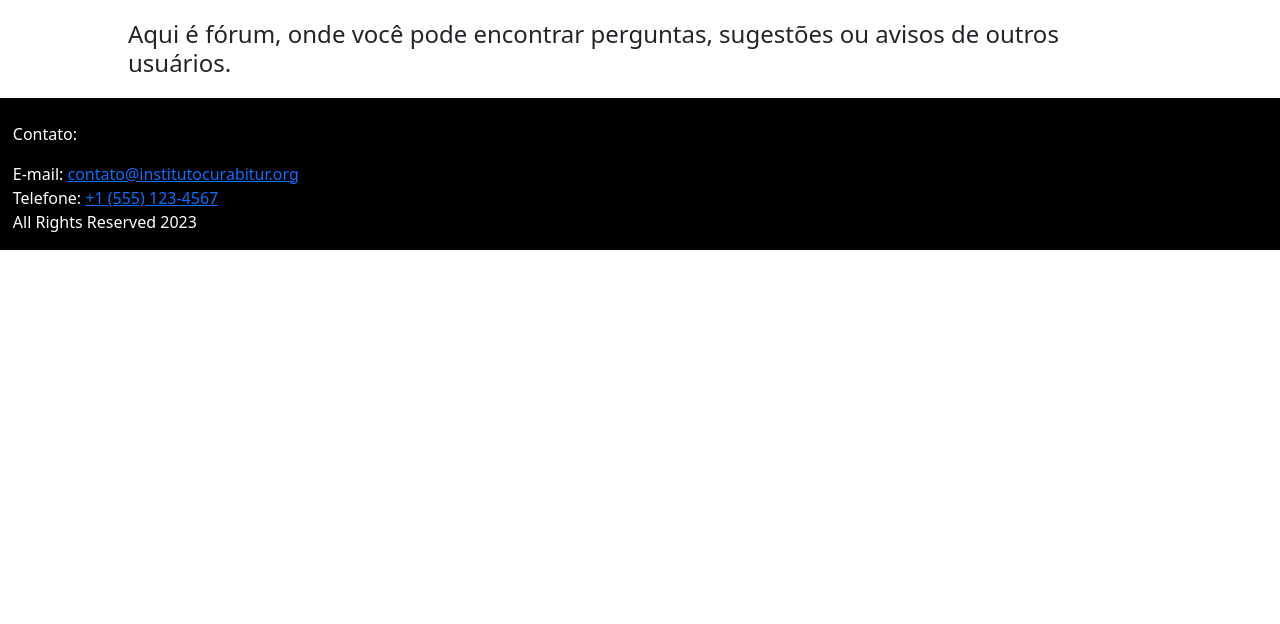
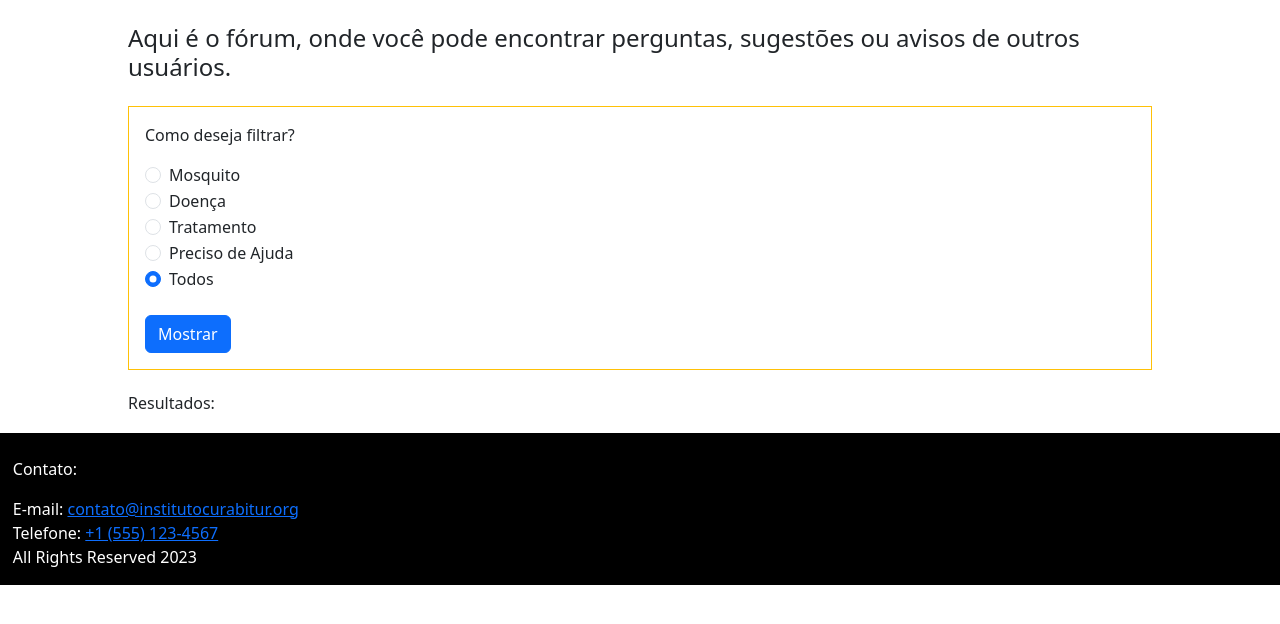
Before and after one commit to eenrique1001/PP2_EzioEnrique, a PHP site: page /forum.php in a window 1280 px wide. Shown: the part 80-704 px from the top of the page. Run offline with PHP 8.4, Linux system fonts and the light colour scheme; some libraries are stand-ins or nearby versions.

Commit message:
commit 9, finalizado praticamente

```diff
--- a/forum.php
+++ b/forum.php
@@ -1,3 +1,4 @@
+
 <!DOCTYPE html>
 <html lang="en">
 <head>
@@ -15,9 +16,94 @@
         include_once('header.php');
     ?>
     <main>
-        <article>
-            <h4>Aqui é fórum, onde você pode encontrar perguntas, sugestões ou avisos de outros usuários.</h4>
-        </article>
+        <h4 class="mt-4">Aqui é o fórum, onde você pode encontrar perguntas, sugestões ou avisos de outros usuários.</h4>
+        <form name="basico" action="" method="post">
+            <div class="mt-4 p-3 border border-warning">
+                <p>Como deseja filtrar?</p>
+                <div class="form-check">
+                    <input type="radio" class="form-check-input" name="filtros" value="Mosquito">
+                    <label for="sim" class="form-check-label">Mosquito</label>
+                </div>
+                <div class="form-check">
+                    <input type="radio" class="form-check-input" name="filtros" value="Doença">
+                    <label for="nao" class="form-check-label">Doença</label>
+                </div>
+                <div class="form-check">
+                    <input type="radio" class="form-check-input" name="filtros" value="Tratamento">
+                    <label for="nao" class="form-check-label">Tratamento</label>
+                </div>
+                <div class="form-check">
+                    <input type="radio" class="form-check-input" name="filtros" value="Preciso de Ajuda">
+                    <label for="nao" class="form-check-label">Preciso de Ajuda</label>
+                </div>
+                <div class="form-check">
+                    <input type="radio" class="form-check-input" name="filtros" value="Todos" checked>
+                    <label for="nao" class="form-check-label">Todos</label>
+                </div>
+                <div class="mt-4">
+                    <button id="mostra" name="mostra" type="submit" class="btn btn-primary">Mostrar</button>
+                </div>
+            </div>
+        </form>
+        <div class="mt-4">
+            <h6>Resultados: </h6>
+            <?php
+            if(isset($_POST['mostra'])){
+                require 'conexao.php';
+                $pdo = mysqlConnect();
+                $escolha = $_POST['filtros'];
+                $opcoes = array(
+                    "Mosquito" => 2,
+                    "Doença" => 3,
+                    "Preciso de Ajuda" => 7,
+                    "Tratamento" => 5,
+                    "Todos" => 1
+                );
+
+                try{
+                    $sql = <<<SQL
+                        SELECT Nome, Assunto, Texto
+                        FROM Contato
+                        WHERE MOD(Assunto, $opcoes[$escolha]) = 0;
+                        SQL;
+                    $stmt = $pdo->query($sql);
+
+                }
+                catch (Exception $e){
+                    exit('Ocorreu uma falha '.$e->getMessage());
+                }
+
+                while($row = $stmt->fetch()){
+                    $nome = htmlspecialchars($row['Nome']);
+                    $assunto = $row['Assunto'];
+                    $texto = htmlspecialchars($row['Texto']);
+
+                    $key = "";
+
+                    if($assunto%2 == 0)
+                        $key .= array_search(2, $opcoes).", ";
+                    if($assunto%3 == 0)
+                        $key .= array_search(3, $opcoes).", ";
+                    if($assunto%5 == 0)
+                        $key .= array_search(5, $opcoes).", ";
+                    if($assunto%7 == 0)
+                        $key .= array_search(7, $opcoes).", ";
+
+                    $key = rtrim($key, ', ');
+
+                    echo $div = <<<DIV
+                    <div class="forum">
+                        <div>
+                            <p>$nome</p>
+                            <p>$key</p>
+                        </div>
+                        <p>$texto</p>
+                    </div>
+                    DIV;
+                }
+            }
+            ?>
+        </div>
     </main>
     <?php
         include_once('footer.php');
--- a/style.css
+++ b/style.css
@@ -116,7 +116,34 @@ footer > p {
 
 .error {
     border: 2px solid red;
-  }
+}
+
+.forum {
+    border-radius: 25px;
+    border: 2px solid black;
+    margin-top: 25px;
+}
+
+.forum div {
+    display: flex;
+    padding: 2%;
+    border-bottom: 2px solid black;
+}
+
+.forum div p {
+    padding: .5%;
+    margin-right: 1%;
+    margin-bottom: 0;
+}
+
+.forum div p:first-child {
+    border-radius: 5px;
+    background-color: rgb(248, 209, 34);;
+}
+
+.forum > p {
+    padding: 2%;
+}
 
 @media (max-width: 600px) {
     #logo {
```
